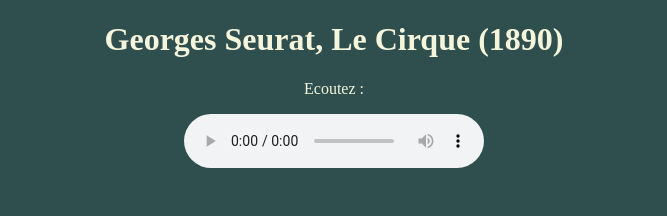
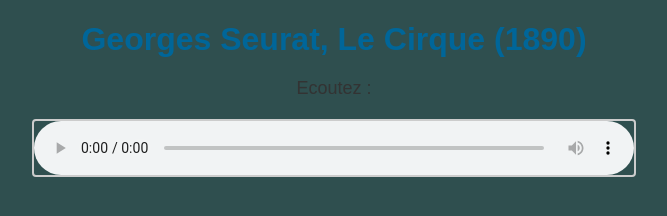
Before and after one commit to Langloute/seuratlecirquev2, a plain HTML site: page index.html in a window 1280 px wide. Shown: the whole page, without its empty margins (306-973 px from the left). Drawn offline with Linux system fonts and the light colour scheme.

Commit message:
Add files via upload

```diff
--- a/styles.css
+++ b/styles.css
@@ -1,13 +1,25 @@
 body {
-margin: 0;
-background: darkslategray;
-text-align: center;
+  font-family: Arial, sans-serif;
+  color: #333;
+  text-align: center;
+  background-color: darkslategray;
 }
 
 h1 {
-    color: beige;
-  }
+  font-size: 32px;
+  margin-bottom: 20px;
+  color: #006699;
+}
 
-  p {
-    color: beige;
-  }
+p {
+  font-size: 18px;
+  margin-bottom: 20px;
+}
+
+audio {
+  width: 80%;
+  max-width: 600px;
+  border: 2px solid #ccc;
+  border-radius: 4px;
+  margin: 0 auto;
+}
```
